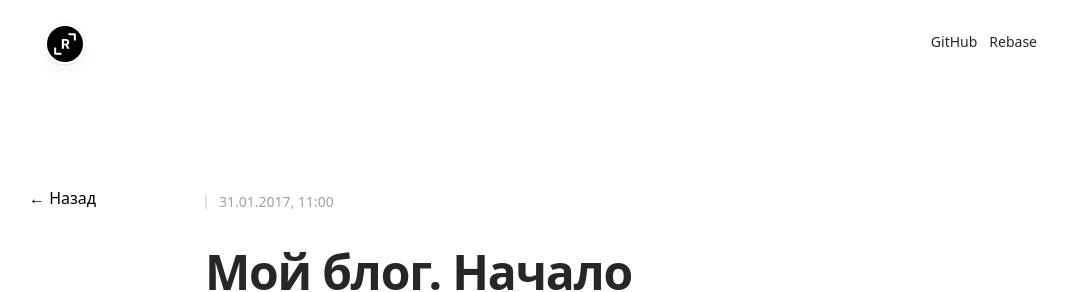
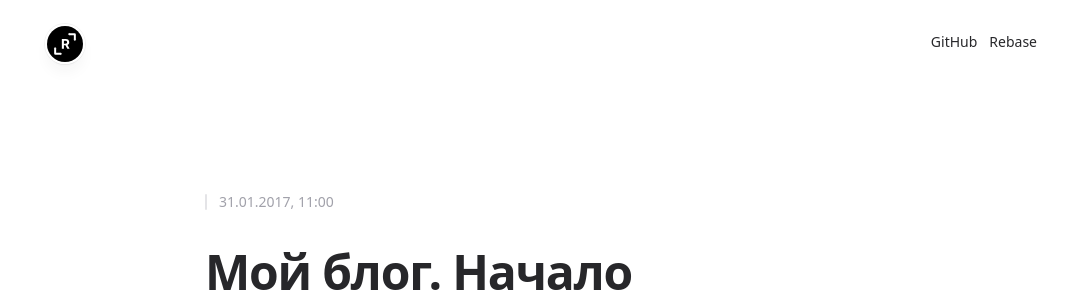
Before and after one commit to kaptn3/dev-blog-theme, a Next.js app: page /posts/2017-01-31-first-post in a window 1280 px wide. Shown: the top 292 px of the page, without its empty margins (99-1167 px from the left). Built offline with nearby package versions, Linux system fonts and the light colour scheme.

Commit message:
fix: delete back button

```diff
--- a/src/app/posts/[slug]/page.tsx
+++ b/src/app/posts/[slug]/page.tsx
@@ -1,7 +1,6 @@
 import {getPost, getPostPaths} from "@/lib/posts";
 import md from 'markdown-it';
 import {Time} from "@/components/Time";
-import {BackButton} from "@/components/BackButton";
 
 export async function getStaticPaths() {
   return getPostPaths()
@@ -14,7 +13,6 @@ export default function Post({ params }) {
 
     <div className="mx-auto max-w-2xl lg:max-w-5xl xl:relative px-4">
       <div className="mx-auto max-w-2xl">
-      <BackButton />
       <article className="my-16 lg:my-32">
         <header className="flex flex-col">
           <Time post={post} />
--- a/src/components/BackButton/BackButton.tsx
+++ /dev/null
@@ -1,18 +0,0 @@
-"use client"
-
-import {useRouter} from "next/navigation";
-
-export const BackButton = () => {
-  const router = useRouter()
-
-  return (
-    <button
-      type="button"
-      aria-label="Назад"
-      className="group mb-8 flex items-center justify-center transition lg:absolute lg:-left-5 lg:-mt-2 lg:mb-0 xl:-top-1.5 xl:left-0 xl:mt-0"
-      onClick={() => router.back()}
-    >
-      ← Назад
-    </button>
-  );
-};
--- a/src/components/BackButton/index.ts
+++ /dev/null
@@ -1 +0,0 @@
-export { BackButton } from "./BackButton";
```
